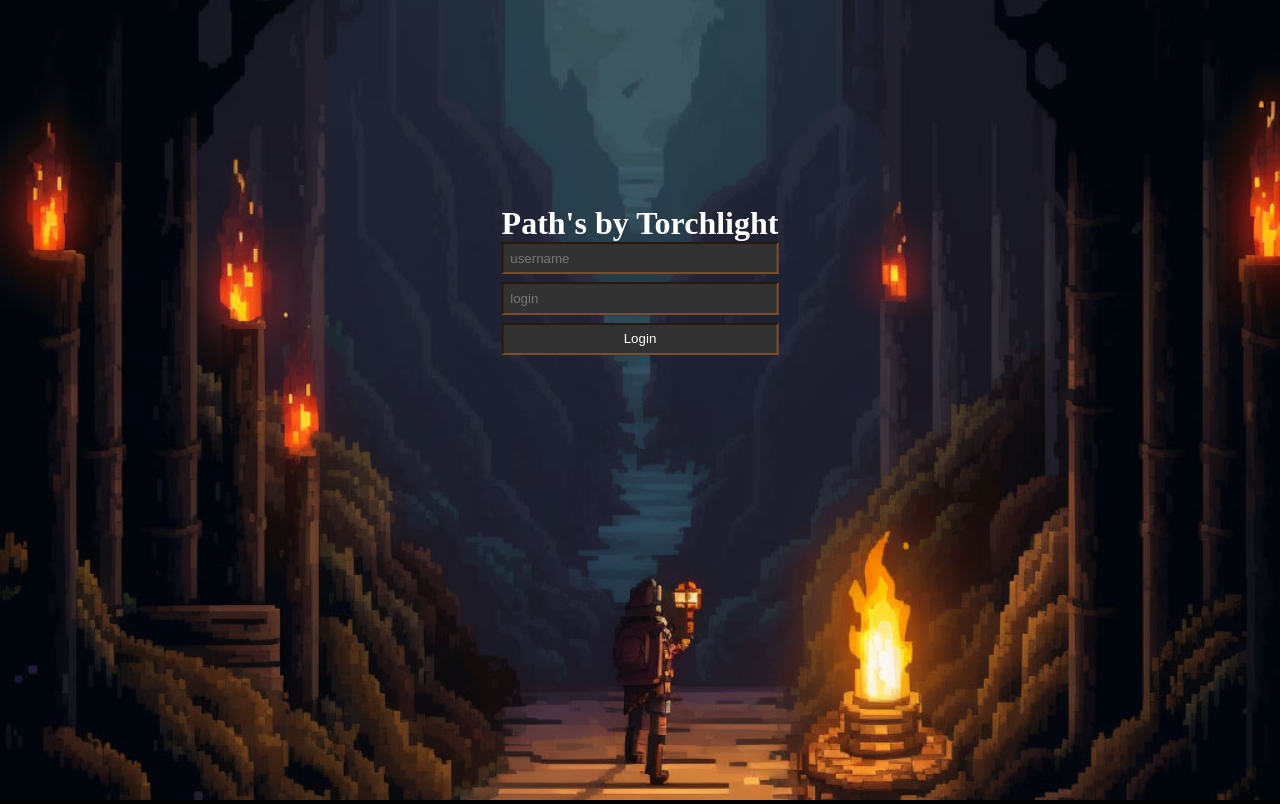
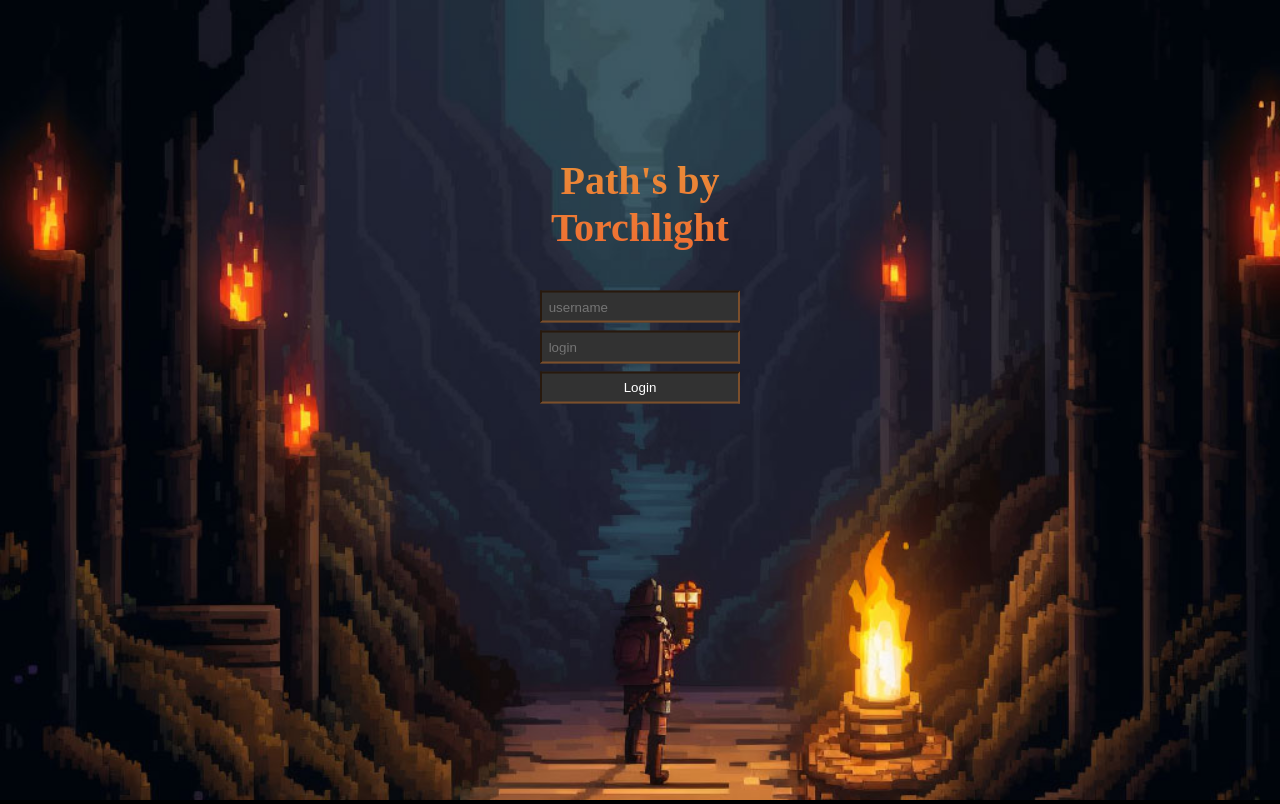
Before and after one commit to omarotxoa/paths-by-torchlight, a website: page index.html in a window 1280 px wide. Drawn offline with Linux system fonts and the light colour scheme.

Commit message:
Page (Login): Style the <h1>

```diff
--- a/index.html
+++ b/index.html
@@ -20,7 +20,7 @@
         <img src="/img/login-screen-portrait.jpg" alt="Login Screen">
     </picture>
     <div class="page page-login">
-        <h1>Path's by Torchlight</h1>
+        <h1>Path's by <br />Torchlight</h1>
         <form id="login" class="stack">
             <div>
                 <input type="text" id="username" name="username" placeholder="username">
--- a/styles/page/_login.scss
+++ b/styles/page/_login.scss
@@ -4,9 +4,19 @@
     top: 35%;
     left: 50%;
     transform: translate(-50%, -50%);
+
+    h1 {
+        font-size: 2.5em;
+        margin-block-end: 1em;
+        text-align: center;
+        background: linear-gradient(#e98d38, #f06e32);
+        background-clip: text;
+        -webkit-text-fill-color: transparent;
+    }
 }
 
 #login {
+    width: 200px;
     input,
     button {
         width: 100%;
```
Also changed, not shown: css/styles.css.
